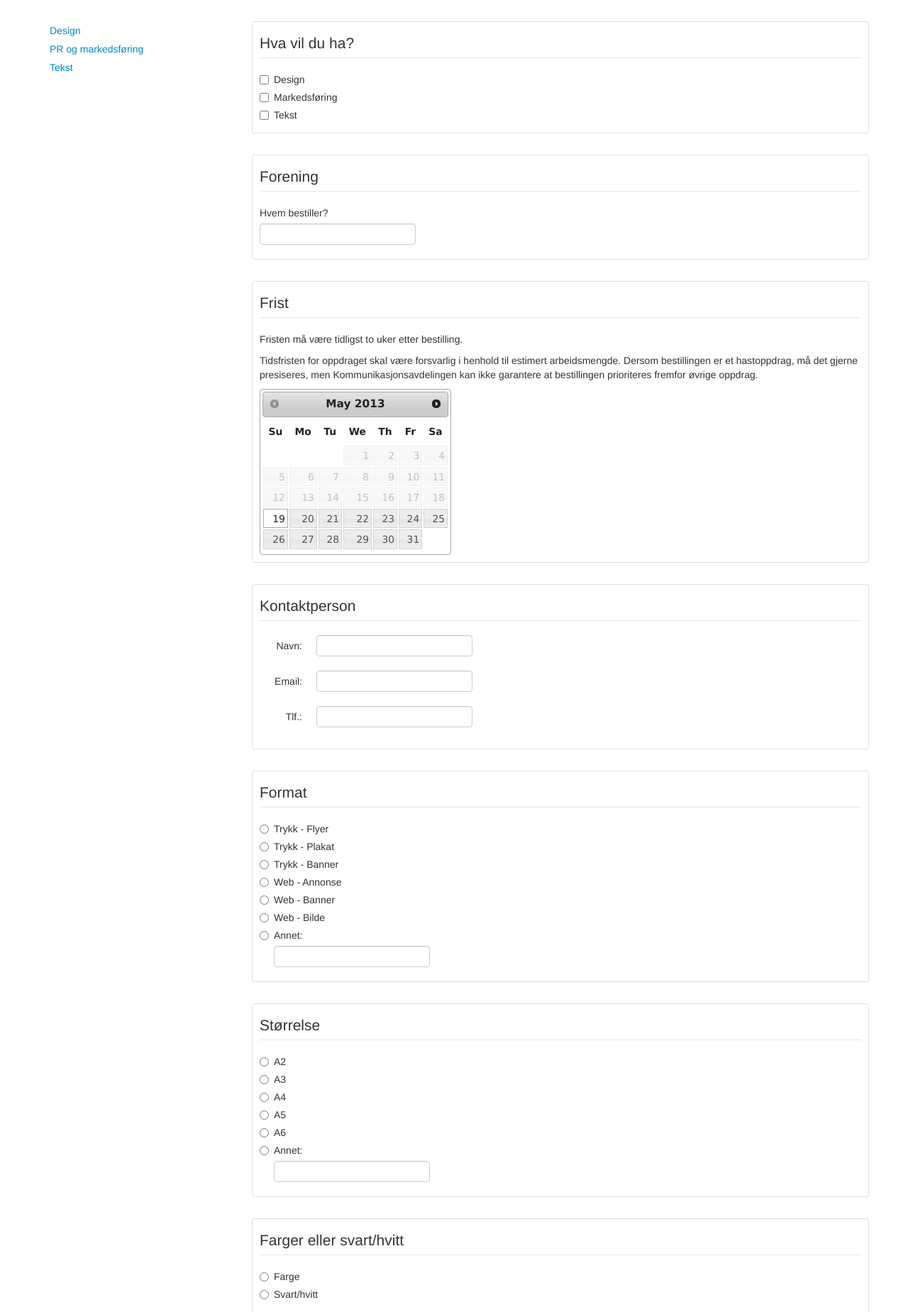
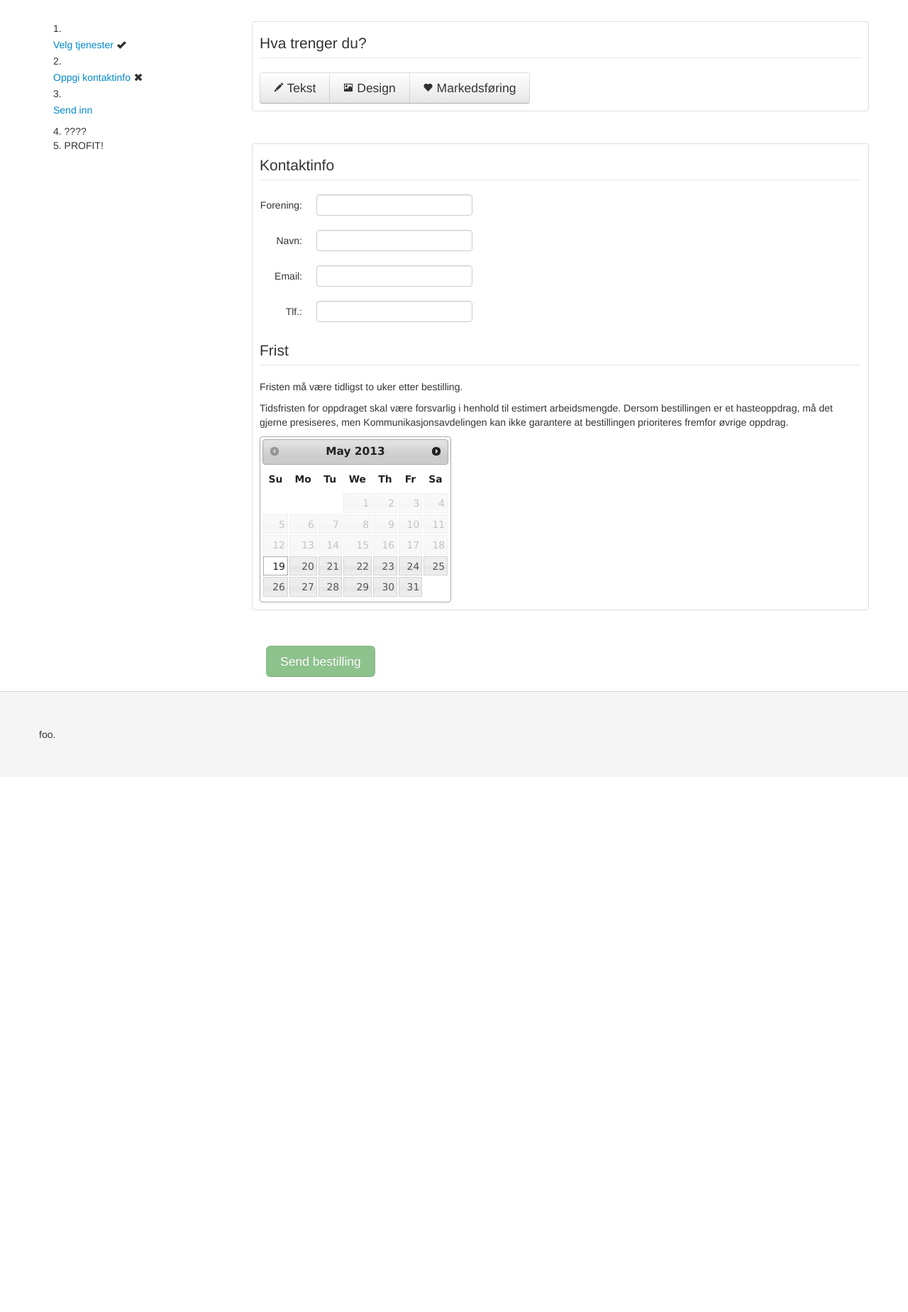
Before and after one commit to edb-gjengen/bestillingsskjema, a Django app: template bestilling/templates/index.html in a window 1280 px wide. Shown: the part 90-1939 px from the top of the page at 71% size. After the commit the page ends 1131 px from the top, so only its background shows below. Run offline with Django 3.2, Linux system fonts and the light colour scheme; the template is opened without the code that fills it, so the values that code supplies are empty; some libraries are stand-ins or nearby versions.

Commit message:
Adding icons and some fanciness.

```diff
--- a/bestilling/static/css/design/style.css
+++ b/bestilling/static/css/design/style.css
@@ -1,10 +1,35 @@
+/**
+ * Header
+ */
 .page-header h1 {
 	background: url('/static/img/kak-logo-x40.png') no-repeat;
 	text-indent: 100px;
 }
 
+/**
+ * Navigation
+ */
+#progress-list {
+	list-style-type:decimal;
+	list-style-position:inside;
+}
+#progress-list li {
+	padding:0 5px;
+}
+#progress-list #unknown-nav-element {
+	margin-top:0.5em
+}
+
 .affix {
 	top:40px;
+}
+
+/**
+ * Main Content
+ */
+
+.btn-large [class^="icon-"], .btn-large [class*=" icon-"] {
+	margin-top: 2px;
 }
 
 textarea
@@ -16,11 +41,15 @@ textarea
 .formitem
 {
 	padding:10px;
-	margin:0 0 30px;
+	margin:0 0 45px;
 	border:1px solid #ddd;
 	-webkit-border-radius: 4px;
 	-moz-border-radius: 4px;
 	border-radius: 4px;
+}
+.formitem#service-picker,
+.formitem.chosen {
+	display:block;
 }
 
 .form-horizontal .control-label {
@@ -30,3 +59,13 @@ textarea
 .form-horizontal .controls {
 	margin-left:80px;
 }
+
+/**
+ * Footer
+ */
+#footer {
+	background:rgb(245,245,245);
+	border-top:1px solid lightgray;
+	padding:50px 0;
+
+}
--- /dev/null
+++ b/bestilling/static/js/added-fanciness.js
@@ -0,0 +1,34 @@
+// Only display services that are chosen
+$(document).ready(function(){
+	$('.service').hide();
+	$('.service-nav-element').hide();
+
+	$('#service-picker a.btn').click(function(clickEvent){
+		var rel=this.rel;
+
+		// Avoid jumping to the top of the page
+		clickEvent.preventDefault();
+
+		if($(this).hasClass('active')){
+			// Remove the active class on the button
+			$(this).removeClass('active');
+
+			// Set the value of a hidden input field to 0
+			$('#'+rel+'pls').val(0);
+
+			// Hide no longer needed sections
+			$('#'+rel+'form').hide(400);
+			$('#'+rel+'-nav-element').hide(400);
+		} else {
+			// Make sure the button looks pressed
+			$(this).addClass('active');
+
+			// Set the value of a hidden input field to 1
+			$('#'+rel+'pls').val(1);
+
+			// Show needed sections
+			$('#'+rel+'form').show(400);
+			$('#'+rel+'-nav-element').show(400);
+		}
+	});
+});
--- a/bestilling/templates/contact/form.html
+++ b/bestilling/templates/contact/form.html
@@ -1,26 +1,16 @@
-<div id="contactform" class="nav-content">
-	<div class="formitem">
-		<legend>Forening</legend>
-		<label>Hvem bestiller?</label>
+<div id="contactform" class="nav-content formitem">
+	<legend>Kontaktinfo</legend>
+	<div class="form-horizontal">
+		<div class="control-group">
+			<label class="control-label" for="client">Forening:</label>
+			<div class="controls">
 				<input type="text" name="client" value="{{ client }}" />
 				{% if errors.client_error %}
 				<label class="text-error">Feltet er obligatorisk.</label>
 				{% endif %}
 			</div>
+		</div>
 
-	<div class="formitem">
-		<legend>Frist</legend>
-		<div class="desc">
-			<p>Fristen må være tidligst to uker etter bestilling.</p>
-			<p>Tidsfristen for oppdraget skal være forsvarlig i henhold til estimert arbeidsmengde. Dersom bestillingen er et hastoppdrag, må det gjerne presiseres, men Kommunikasjonsavdelingen kan ikke garantere at bestillingen prioriteres fremfor øvrige oppdrag.</p>
-		</div>
-		<input id = "deadline_field" style="display:none;" value="" name="deadline" />
-		<div id="deadline"></div>
-	</div>
-	<div class="formitem">
-		<legend>Kontaktperson</legend>
-
-		<div class="form-horizontal">
 		<div class="control-group">
 			<label class="control-label" for="contact_name">Navn:</label>
 			<div class="controls">
@@ -48,6 +38,13 @@
 				{% endif %}
 			</div>
 		</div>
+	</div><!-- .form-horizontal -->
+
+	<legend>Frist</legend>
+	<div class="desc">
+		<p>Fristen må være tidligst to uker etter bestilling.</p>
+		<p>Tidsfristen for oppdraget skal være forsvarlig i henhold til estimert arbeidsmengde. Dersom bestillingen er et hasteoppdrag, må det gjerne presiseres, men Kommunikasjonsavdelingen kan ikke garantere at bestillingen prioriteres fremfor øvrige oppdrag.</p>
 	</div>
-	</div>
-</div>
+	<input id = "deadline_field" style="display:none;" value="" name="deadline" />
+	<div id="deadline"></div>
+</div><!-- #contactform.formitem -->
--- a/bestilling/templates/design/form.html
+++ b/bestilling/templates/design/form.html
@@ -1,5 +1,6 @@
-<div id="designform" class="nav-content">
-	<div class="formitem">
+<div id="designform" class="nav-content service formitem">
+	<h2>Design</h2>
+	<fieldset>
 		<legend>Format</legend>
 		{% if errors.format_error %}
 			<label class="text-error">Feltet er obligatorisk.</label>
@@ -31,9 +32,9 @@
 		{% if errors.format_other_error %}
 			<label class="text-error" style="margin-left:20px;">Feltet er obligatorisk hvis du velger "annet".</label>
 		{% endif %}
-	</div>
+	</fieldset>
 
-	<div class="formitem">
+	<fieldset>
 		<legend>Størrelse</legend>
 		{% if errors.paper_size_error %}
 			<label class="text-error">Feltet er obligatorisk.</label>
@@ -61,9 +62,9 @@
 			<label class="text-error" style="margin-left:20px;">Feltet er obligatorisk hvis du velger "annet".</label>
 		{% endif %}
 		<input type="text" name="paper_size_other" value="{{ paper_size_other }}" style="margin-left:20px;" />
-	</div>
+	</fieldset>
 
-	<div class="formitem">
+	<fieldset>
 		<legend>Farger eller svart/hvitt</legend>
 		{% if errors.colour_error %}
 			<label class="text-error">Feltet er obligatorisk.</label>
@@ -75,9 +76,9 @@
 		<label class="radio">
 			<input name="colour" type="radio" value="Svart/hvitt" {% if colour = 'Svart/hvitt' %} checked="checked" {% endif %}>Svart/hvitt</input>
 		</label>
-	</div>
+	</fieldset>
 
-	<div class="formitem">
+	<fieldset>
 		<legend>Profesjonell print eller skrive ut selv</legend>
 		{% if errors.marger_error %}
 			<label class="text-error">Feltet er obligatorisk.</label>
@@ -89,9 +90,9 @@
 		<label class="radio">
 			<input name="marger" type="radio" value="Jeg skal skrive ut dette på min egen printer" {% if marger = 'Jeg skal skrive ut dette på min egen printer' %} checked="checked" {% endif %}>Jeg skal skrive ut dette på min egen printer</input>
 		</label>
-	</div>
+	</fieldset>
 
-	<div class="formitem">
+	<fieldset>
 		<legend>Innhold</legend>
 		<div class="desc">
 			<p>Hvem, hva, hvor og når</p>
@@ -103,5 +104,5 @@
 			<label class="text-error">Feltet er obligatorisk.</label>
 		{% endif %}
 		<textarea name="content">{{ content }}</textarea>
-	</div>
+	</fieldset>
 </div>
--- a/bestilling/templates/index.html
+++ b/bestilling/templates/index.html
@@ -12,6 +12,7 @@
 		<script type="text/javascript" src="{% static 'js/jquery.ui.core.js' %}"></script>
 		<script type="text/javascript" src="{% static 'js/jquery.ui.datepicker.js' %}"></script>
 		<script type="text/javascript" src="{% static 'js/bootstrap.js' %}"></script>
+		<script type="text/javascript" src="{% static 'js/added-fanciness.js' %}"></script>
 	</head>
 	<body class="center">
 		<script type="text/javascript">
@@ -35,32 +36,43 @@
 
 				<form class="span9" method="post" action="." method="post" id="bestilling">{% csrf_token %}
 
-					<div class="formitem">
-						<fieldset id="service-picker" class="nav-content">
-							<legend>Hva vil du ha?</legend>
-							<label class="checkbox">
-							      <input id="designpls" type="checkbox" />Design
-							</label>
-							<label class="checkbox">
-							      <input id="prmpls" type="checkbox" />Markedsføring
-							</label>
-							<label class="checkbox">
-							      <input id="textpls" type="checkbox" />Tekst
-							</label>
+					<div id="service-picker" class="formitem">
+						<fieldset class="nav-content">
+							<legend>Hva trenger du?</legend>
+							<div class="btn-group">
+								<a id="tekst-btn" rel="tekst" class="btn btn-large" href="#">
+									<i class="icon-pencil"></i> Tekst
+								</a>
+								<a id="design-btn" rel="design" class="btn btn-large" href="#">
+									<i class="icon-picture"></i> Design
+								</a>
+								<a id="prm-btn" rel="prm" class="btn btn-large" href="#">
+									<i class="icon-heart"></i> Markedsføring
+								</a>
+							</div>
+							<input id="tekstpls" name="tekstpls" type="hidden" value="0" />
+							<input id="designpls" name="designpls" type="hidden" value="0" />
+							<input id="prmpls" name="prmpls" type="hidden" value="0" />
 						</fieldset><!-- #service-picker -->
 					</div>
 
 					{% include "contact/form.html" %}
+					{% include "tekst/form.html" %}
 					{% include "design/form.html" %}
-					{% include "tekst/form.html" %}
 					{% include "prm/form.html" %}
 
-					<div class="submit">
-						<input class="btn" type="submit" value="Send bestilling" name="bestill" style="margin-left:20px;margin-top:5px;" />
+					<div id="plsplspls" class="submit">
+						<input class="btn btn-large btn-success" type="submit" value="Send bestilling" name="bestill" style="margin-left:20px;margin-top:5px;" disabled />
 					</div>
 				</form>
 
 			</div><!-- .row-fluid -->
 		</div><!-- .container -->
+		<div id="footer">
+			<div class="container">
+				foo.
+			</div><!-- #footer -->
+		</div><!-- #footer -->
+
 	</body>
 </html>
--- a/bestilling/templates/navigation.html
+++ b/bestilling/templates/navigation.html
@@ -1,7 +1,12 @@
 <div id="sidebar-navigation" class="span3">
-	<ul class="nav nav-list" data-spy="affix" data-offset-top="70">
-		<li><a href="#designform">Design</a></li>
-		<li><a href="#prmform">PR og markedsføring</a></li>
-		<li><a href="#tekstform">Tekst</a></li>
-	</ul>
+	<ol id="progress-list" class="nav nav-list" data-spy="affix" data-offset-top="70">
+		<li id="service-picker-nav-element" class="nav-element"><a href="#service-picker">Velg tjenester <i class="icon-ok"></i></a></li>
+		<li id="contact-nav-element" class="nav-element"><a href="#contactform">Oppgi kontaktinfo <i class="icon-remove"></i></a></li>
+		<li id="tekst-nav-element" class="nav-element service-nav-element"><a href="#tekstform">Fortell om teksten</a></li>
+		<li id="design-nav-element" class="nav-element service-nav-element"><a href="#designform">Fortell om designet</a></li>
+		<li id="prm-nav-element" class="nav-element service-nav-element"><a href="#prmform">Fortell om markedsføringen</a></li>
+		<li id="plsplspls-nav-element" class="nav-element"><a href="#plsplspls">Send inn</a></li>
+		<li id="unknown-nav-element" class="nav-element">????</li>
+		<li id="profit-nav-element" class="nav-element">PROFIT!</li>
+	</ol>
 </div>
--- a/bestilling/templates/prm/form.html
+++ b/bestilling/templates/prm/form.html
@@ -1,5 +1,6 @@
-<div id="prmform" class="nav-content">
-	<div class="formitem">
+<div id="prmform" class="nav-content service formitem">
+	<h2>PR og markedsføring</h2>
+	<fieldset>
 		<legend>Hva trenger du?</legend>
 		{% if errors.assignment_type_error %}
 			<label class="text-error">Feltet er obligatorisk.</label>
@@ -25,8 +26,9 @@
 		{% if errors.assignment_type_other_error %}
 			<label class="text-error" style="margin-left:20px;">Feltet er obligatorisk hvis du velger "annet".</label>
 		{% endif %}
-	</div>
-	<div class="formitem">
+	</fieldset>
+
+	<fieldset>
 		<legend>Innhold</legend>
 		<div class="desc">
 			<p>Hvem, hva, hvor og når</p>
@@ -38,5 +40,5 @@
 			<label class="text-error">Feltet er obligatorisk.</label>
 		{% endif %}
 		<textarea name="content">{{ content }}</textarea>
-	</div>
+	</fieldset>
 </div>
--- a/bestilling/templates/tekst/form.html
+++ b/bestilling/templates/tekst/form.html
@@ -1,5 +1,6 @@
-<div id="tekstform" class="nav-content">
-	<div class="formitem">
+<div id="tekstform" class="nav-content service formitem">
+	<h2>Tekst</h2>
+	<fieldset>
 		<legend>Type tekst</legend>
 		{% if errors.text_type_error %}
 			<label class="text-error">Feltet er obligatorisk.</label>
@@ -28,9 +29,9 @@
 		{% if errors.text_type_other_error %}
 			<label class="text-error" style="margin-left:20px;">Feltet er obligatorisk hvis du velger "annet".</label>
 		{% endif %}
-	</div>
+	</fieldset>
 
-	<div class="formitem">
+	<fieldset>
 		<legend>Lengde</legend>
 		{% if errors.length_error %}
 			<label class="text-error">Feltet er obligatorisk.</label>
@@ -48,9 +49,9 @@
 		<label class="radio">
 			<input name="length" type="radio" value="Mer enn 2 sider" {% if length = 'Mer enn 2 sider' %} checked="checked" {% endif %}>Mer enn 2 sider</input>
 		</label>
-	</div>
+	</fieldset>
 
-	<div class="formitem">
+	<fieldset>
 		<legend>Bilde</legend>
 		{% if errors.image_error %}
 			<label class="text-error">Feltet er obligatorisk.</label>
@@ -65,10 +66,11 @@
 		<label class="radio">
 			<input name="image" type="radio" value="Skribentersamfundet skaffer det" {% if image = 'Skribentersamfundet skaffer det' %} checked="checked" {% endif %}>Skribentersamfundet skaffer det</input>
 		</label>
-	</div>
+	<fieldset>
 
-	<div class="formitem form-horizontal">
+	<fieldset>
 		<legend>Intervju</legend>
+		<div class="form-horizontal">
 			{% if errors.interview_error %}
 				<label class="text-error">Feltene er obligatoriske.</label>
 			{% endif %}
@@ -82,8 +84,9 @@
 				<textarea type="text" name="interview_contact" value="{{ interview_contact }}"></textarea>
 			</div>
 		</div>
+	</fieldset>
 
-	<div class="formitem">
+	<fieldset>
 		<legend>Innhold</legend>
 		<div class="desc">
 			<p>Hvem, hva, hvor og når</p>
@@ -95,5 +98,5 @@
 			<label class="text-error">Feltet er obligatorisk.</label>
 		{% endif %}
 		<textarea name="content">{{ content }}</textarea>
+	</fieldset>
 </div>
-</div>
```
Also changed, not shown: bestilling/static/img/glyphicons-halflings-white.png (added), bestilling/static/img/glyphicons-halflings.png (added). Lines whose indentation alone changed are shown as unchanged.
